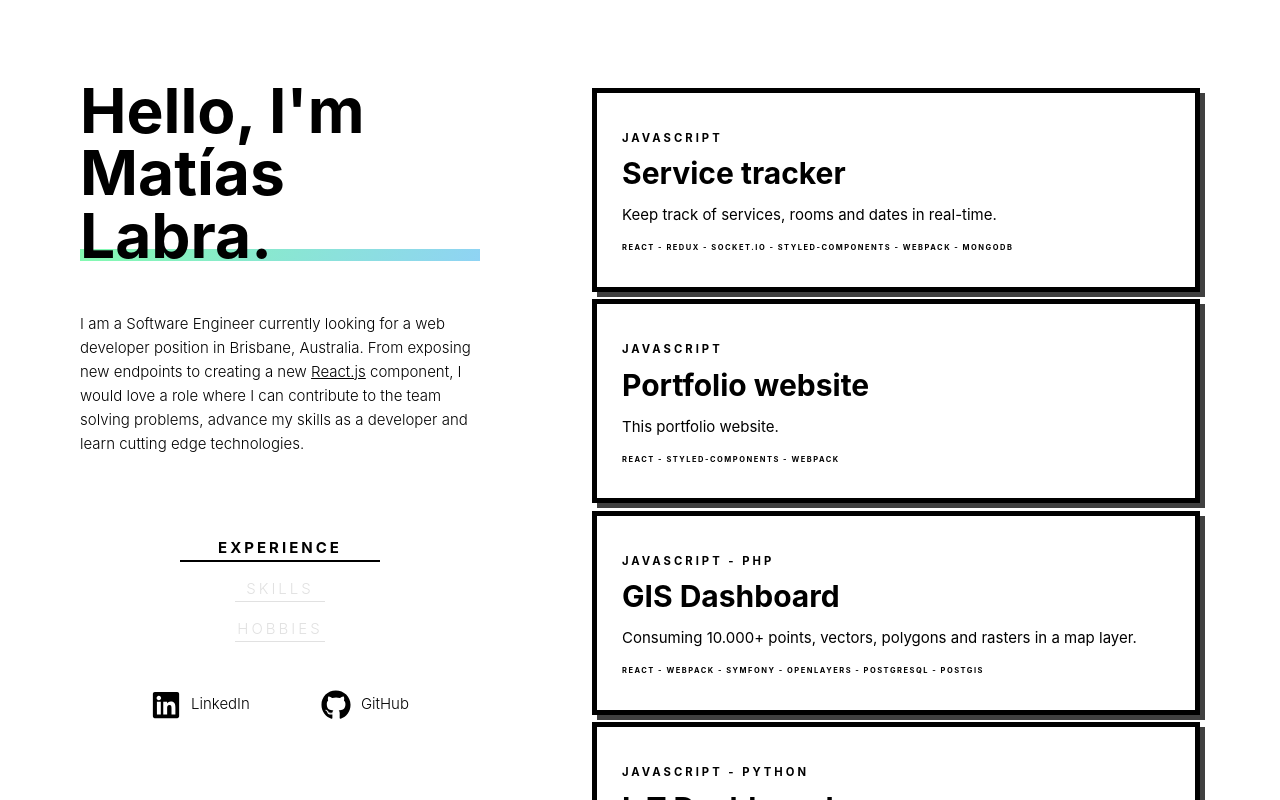
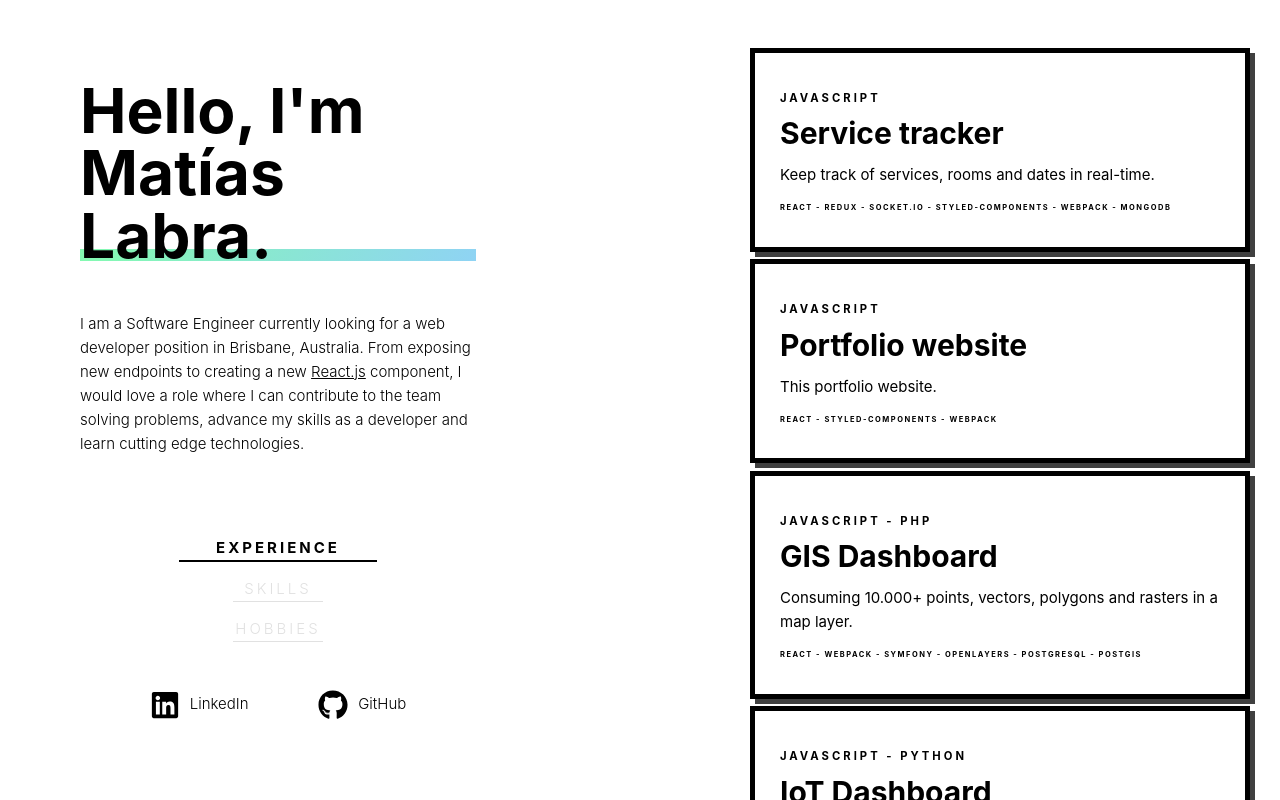
Before and after one commit to matiaslabra/memolabra.github.io, a React (Create React App) app: page / in a window 1280 px wide. Shown: the top 800 px of the page. Built offline with nearby package versions, Linux system fonts and the light colour scheme.

Commit message:
feat(style): responsive design across devices (giant, desktop, tablet and phone sizes)

```diff
--- a/src/components/Card/LinkContainer.js
+++ b/src/components/Card/LinkContainer.js
@@ -1,4 +1,5 @@
 import styled from 'styled-components';
+import {media} from '../../utils/styleUtils'
 
 const LinkContainer = styled.a`
   display: block;
@@ -23,6 +24,10 @@ const LinkContainer = styled.a`
     z-index: 2;
   }
 
+  ${media.phone`
+
+  `}
+
 
 `;
 
--- a/src/components/H1/index.js
+++ b/src/components/H1/index.js
@@ -1,4 +1,5 @@
 import styled from 'styled-components';
+// import {media} from '../../utils/styleUtils'
 
 const H1 = styled.h1`
   font-size: 4.15em;
--- a/src/containers/HomePage/LeftSection.js
+++ b/src/containers/HomePage/LeftSection.js
@@ -1,11 +1,21 @@
 import styled from 'styled-components';
 import Section from './Section';
+import {media} from '../../utils/styleUtils'
 
 const LeftSection = styled(Section)`
   display: flex;
   flex-direction: column;
   position: fixed;
   height: 100vh;
+  width: 476px;
+  padding: 8rem 0rem 8rem 8rem;
+
+  ${media.tablet`
+    position: static;
+    padding: 4rem 3rem;
+    height: auto;
+    width: 100%;
+  `}
 `;
 
 export default LeftSection;
--- a/src/containers/HomePage/MainRow.js
+++ b/src/containers/HomePage/MainRow.js
@@ -5,7 +5,7 @@ const MainRow = styled.div`
   display: flex;
   flex-direction: row;
   height: 100vh;
-  ${media.phone`
+  ${media.tablet`
     flex-direction: column;
   `}
 
--- a/src/containers/HomePage/Menu.js
+++ b/src/containers/HomePage/Menu.js
@@ -1,8 +1,14 @@
 import styled from 'styled-components';
+import {media} from '../../utils/styleUtils';
 
 const Menu = styled.nav`
   display: block;
   margin-top: 5rem;
+
+  ${media.tablet`
+    display: none;
+  `}
+
 `;
 
 export default Menu;
--- a/src/containers/HomePage/RightSection.js
+++ b/src/containers/HomePage/RightSection.js
@@ -1,10 +1,23 @@
 import styled from 'styled-components';
 import Section from './Section';
+import {media} from '../../utils/styleUtils'
 
 const RightSection = styled(Section)`
   right: 0;
   position: absolute;
   width: 768px;
+
+  ${media.desktop`
+    position: absolute;
+    width: 560px;
+  `}
+
+  ${media.tablet`
+    position: static;
+    height: auto;
+    width: 100%;
+  `}
+
 `;
 
 export default RightSection;
--- a/src/containers/HomePage/Section.js
+++ b/src/containers/HomePage/Section.js
@@ -5,13 +5,12 @@ const Section = styled.section`
   position: relative;
   padding: 8rem;
   flex: 1;
-  height: 100vh;
+  // height: 100vh;
 
-  ${media.phone`
-    flex-direction: row;
-    flex: 1;
-    padding: 0 2rem ;
-  `}
+  ${media.desktop`
+    padding: 4rem 3rem;
+  `};
+
 `;
 
 export default Section;
--- a/src/containers/HomePage/StyledH1.js
+++ b/src/containers/HomePage/StyledH1.js
@@ -1,6 +1,7 @@
 
 import styled from 'styled-components';
 import H1 from '../../components/H1';
+import {media} from '../../utils/styleUtils'
 
 const StyledH1 = styled(H1)`
   background-image: linear-gradient(120deg, #84fab0 0%, #8fd3f4 100%);
@@ -8,6 +9,19 @@ const StyledH1 = styled(H1)`
   background-size: 100% 0.2em;
   background-position: 0 97%;
   transition: background-size 0.25s ease-in;
+
+  ${media.tablet`
+    background-image: none;
+  `}
+
+  ${media.phablet`
+    background-image: none;
+  `}
+
+  ${media.phone`
+    background-image: linear-gradient(120deg, #84fab0 0%, #8fd3f4 100%);
+  `}
+
 `;
 
 export default StyledH1;
--- a/src/containers/HomePage/Title.js
+++ b/src/containers/HomePage/Title.js
@@ -1,14 +1,13 @@
 import styled from 'styled-components';
+// import {media} from '../../utils/styleUtils'
 
 const Title = styled.div`
   display:flex;
   flex-direction: column;
-  max-width: 400px;
-  margin-right: auto;
-
   & > p {
     margin-top: 3em;
   }
+}
 `;
 
 export default Title;
--- a/src/index.css
+++ b/src/index.css
@@ -3,7 +3,7 @@ are based on 10px sizing. So basically 1.5rem = 15px :) */
 html {
   font-size: 62.5%; }
 body {
-  font-size: 1.5em; /* currently ems cause chrome bug misinterpreting rems on body element */
+  font-size: 1.5rem; /* currently ems cause chrome bug misinterpreting rems on body element */
   line-height: 1.6;
   font-weight: 400;
 }
--- a/src/utils/styleUtils.js
+++ b/src/utils/styleUtils.js
@@ -1,9 +1,10 @@
 import { css } from 'styled-components'
 
 const sizes = {
-  giant: 1170,
-  desktop: 992,
-  tablet: 768,
+  giant: 1400,
+  desktop: 1280,
+  tablet: 992,
+  phablet: 768,
   phone: 500,
 }
 
@@ -11,7 +12,8 @@ const sizes = {
 export const media = Object.keys(sizes).reduce((accumulator, label) => {
   // use em in breakpoints to work properly cross-browser and support users
   // changing their browsers font-size: https://zellwk.com/blog/media-query-units/
-  const emSize = sizes[label] / 16
+  const emSize = sizes[label] / 15; // 15 since font is 1.5rem;
+  // const pxSize = sizes[label];
   accumulator[label] = (...args) => css`
     @media (max-width: ${emSize}em) {
       ${css(...args)};
```
